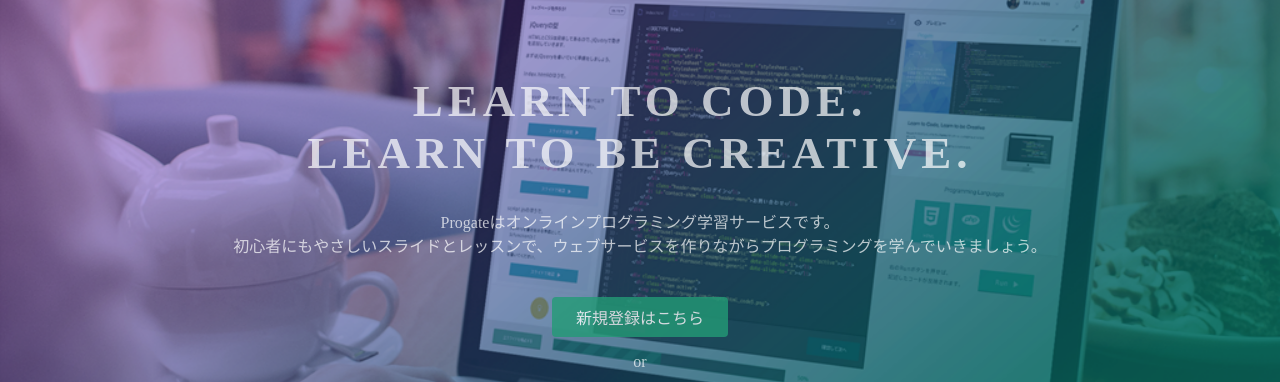
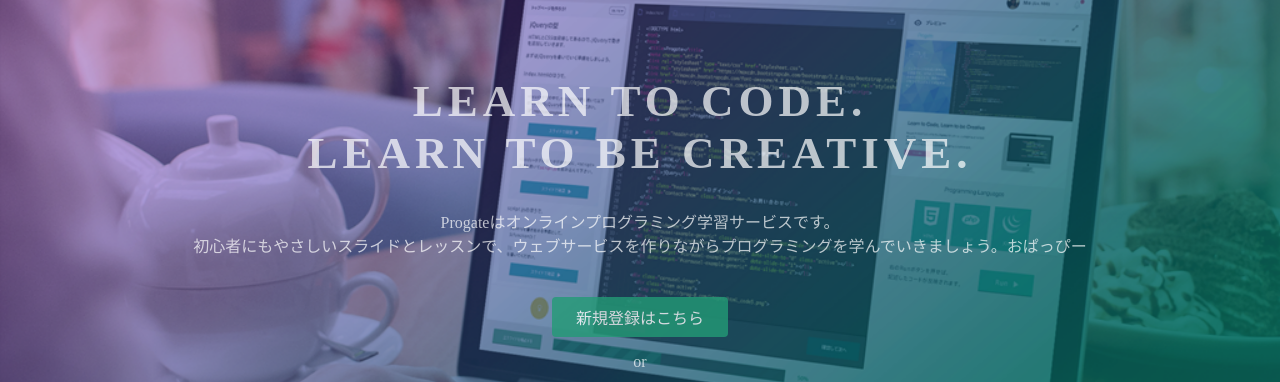
Before and after one commit to Asage-19/test-2111, a plain HTML site: page index.html in a window 1280 px wide. Shown: the part 135-517 px from the top of the page. Drawn offline with Linux system fonts and the light colour scheme.

Commit message:
Update index.html

```diff
--- a/index.html
+++ b/index.html
@@ -24,7 +24,7 @@
   <div class="top-wrapper">
     <div class="container">
       <h1>LEARN TO CODE.<br>LEARN TO BE CREATIVE.</h1>
-      <p>Progateはオンラインプログラミング学習サービスです。<br>初心者にもやさしいスライドとレッスンで、ウェブサービスを作りながらプログラミングを学んでいきましょう。</p>
+      <p>Progateはオンラインプログラミング学習サービスです。<br>初心者にもやさしいスライドとレッスンで、ウェブサービスを作りながらプログラミングを学んでいきましょう。おぱっぴー</p>
       <div class="btn-wrapper">
         <a href="#" class="btn signup">新規登録はこちら</a>
         <p>or</p>
```
